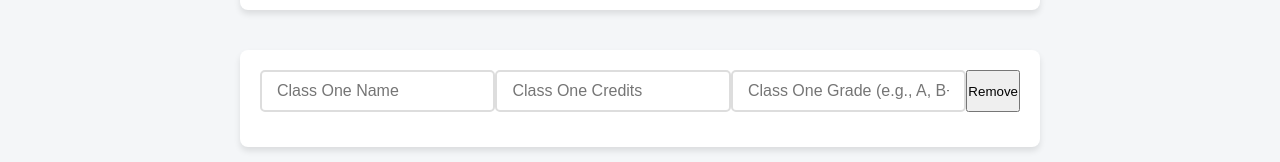
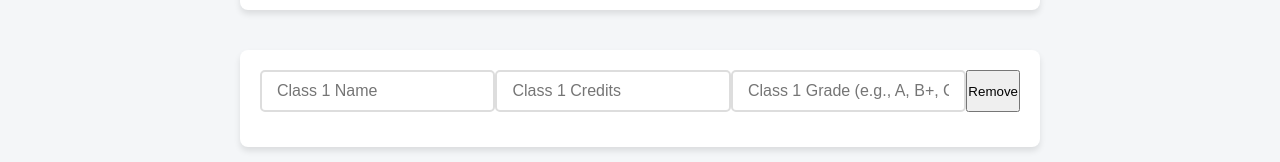
Before and after one commit to GoharShinwari/52_projects, a plain HTML site: page RU_GPA_Calculator/index.html in a window 1280 px wide. Shown: the part 295-457 px from the top of the page. Drawn offline with Linux system fonts and the light colour scheme.

Commit message:
Update index.html

```diff
--- a/RU_GPA_Calculator/index.html
+++ b/RU_GPA_Calculator/index.html
@@ -37,9 +37,9 @@
 
     <div class="class-grade-pairs" id="class-grade-pairs">
         <div class="pair">
-            <input type="text" class="class-input" placeholder="Class One Name">
-            <input type="number" class="credit-input" placeholder="Class One Credits" min="0" step="1">
-            <input type="text" class="grade-input" placeholder="Class One Grade (e.g., A, B+, C-)">
+            <input type="text" class="class-input" placeholder="Class 1 Name">
+            <input type="number" class="credit-input" placeholder="Class 1 Credits" min="0" step="1">
+            <input type="text" class="grade-input" placeholder="Class 1 Grade (e.g., A, B+, C-)">
             <button type="button" class="remove-class">Remove</button>
         </div>
     </div>
```
